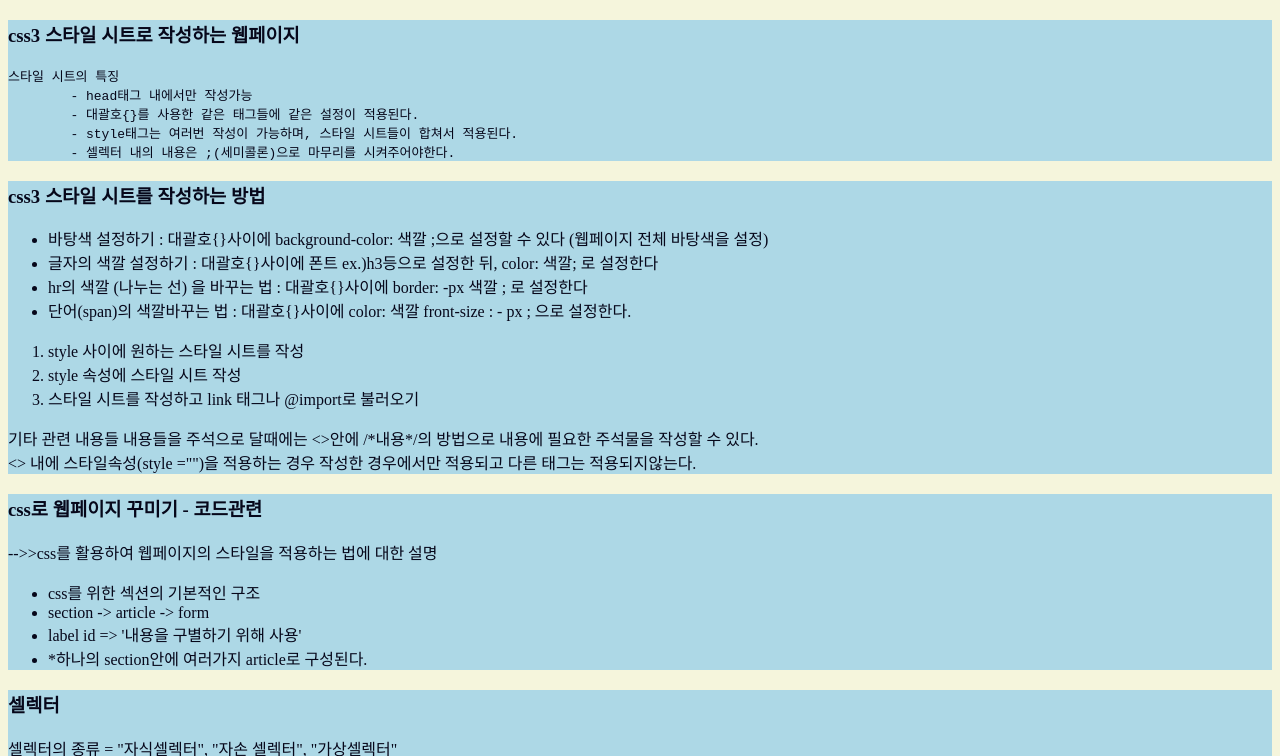
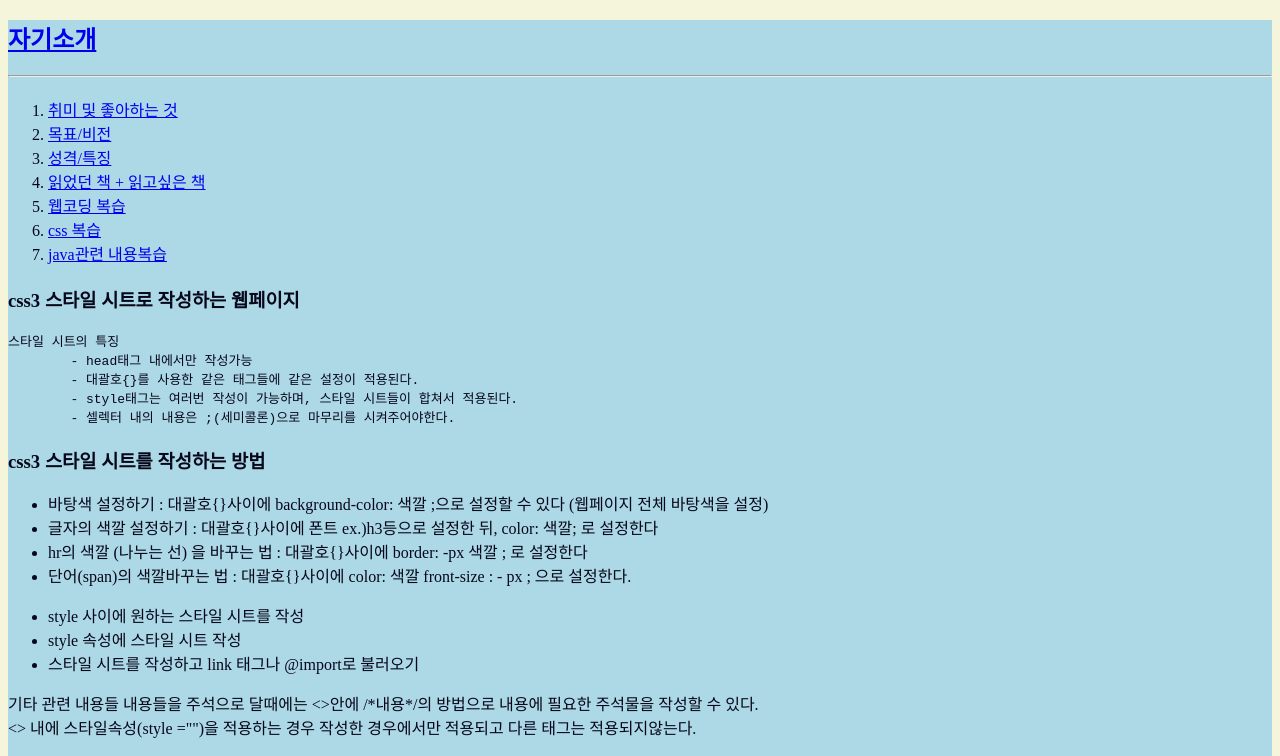
Before and after one commit to mingdi-munji/my.webpages, a plain HTML site: page css note.html in a window 1280 px wide. Shown: the top 756 px of the page. Drawn offline with Linux system fonts and the light colour scheme.

Commit message:
Update css note.html

```diff
--- a/css note.html
+++ b/css note.html
@@ -3,9 +3,28 @@
     <head>
         <title>css로 웹페이지 꾸미기</title>
         <style> @import url(css\ note.css);</style>
+        <link rel="stylesheet" href="web.css">
     </head>
 
     <body>
+        <div id="grid">
+        <h2><a href="intro.html">자기소개</a></h2> <!--저는 AI컴퓨터 정보학과 1학년 양민지입니다!-->
+            <hr>
+
+                <div class="article">
+                    <ol id="name">
+                    <li><a href="things.html" >취미 및 좋아하는 것</a></li>
+                    <li><a href="vision.html" >목표/비전</a></li>
+                    <li><a href="character.html" >성격/특징</a></li>
+                    <li><a href="book.html" >읽었던 책 + 읽고싶은 책</a></li>
+                    <li><a href="webcoding note.html" >웹코딩 복습</a></li>
+                    <li><a href="css note.html" >css 복습</a></li>
+                    <li><a href="java script note.html" >java관련 내용복습</a></li>
+                    </ol>
+                </div>
+
+        </ol>
+        <div class="article">
         <Header>
             <div><h3><strong>css3 스타일 시트로 작성하는 웹페이지</strong></h3>
     <pre>스타일 시트의 특징
@@ -21,11 +40,11 @@
         <li>hr의 색깔 (나누는 선) 을 바꾸는 법 : 대괄호{}사이에  border: -px 색깔 ; 로 설정한다</li>
         <li>단어(span)의 색깔바꾸는 법 : 대괄호{}사이에 color: 색깔 front-size : - px ; 으로 설정한다.</li>
     </ul>
-    <ol>
+    <ul>
         <li>style 사이에 원하는 스타일 시트를 작성</li>
         <li>style 속성에 스타일 시트 작성</li>
         <li>스타일 시트를 작성하고 link 태그나 @import로 불러오기</li>
-    </ol>
+    </ul>
 
     <p>기타 관련 내용들 내용들을 주석으로 달때에는 <>안에 /*내용*/의 방법으로 내용에 필요한 주석물을 작성할 수 있다.<br>
         <> 내에 스타일속성(style ="")을 적용하는 경우 작성한 경우에서만 적용되고 다른 태그는 적용되지않는다.
@@ -78,11 +97,11 @@
     <ul>
         <li>색 (r,g,b)</li>
         - 색을 꾸미는 것은 3가지가 존재한다
-        <ol>
+        <ul>
             <li>color:</li> -> 글자의 색을 변경한다.
             <li>background-color:</li> -> 배경색을 변경한다.
             <li>border-color:</li> -> 테두리의 색을 변경한다.
-        </ol><hr>
+        </ul><hr>
         <li>텍스트의 출력형태</li>
         <table>
             <tr><th>text-indent:</th>
@@ -111,17 +130,7 @@
         <hr>
         **폰트이름에 공백이 존재하는 경우 ""으로 묶어서 표현한다.
     </ul><br></div>
-<div>
+</Header>
 </div>
-
-
-
-</ul>
-</class>
-                    <label id="코드정리"></label>
-                </form>
-            </article>
-        </section>
-        <p></p>
     </body>
 </html>
```
